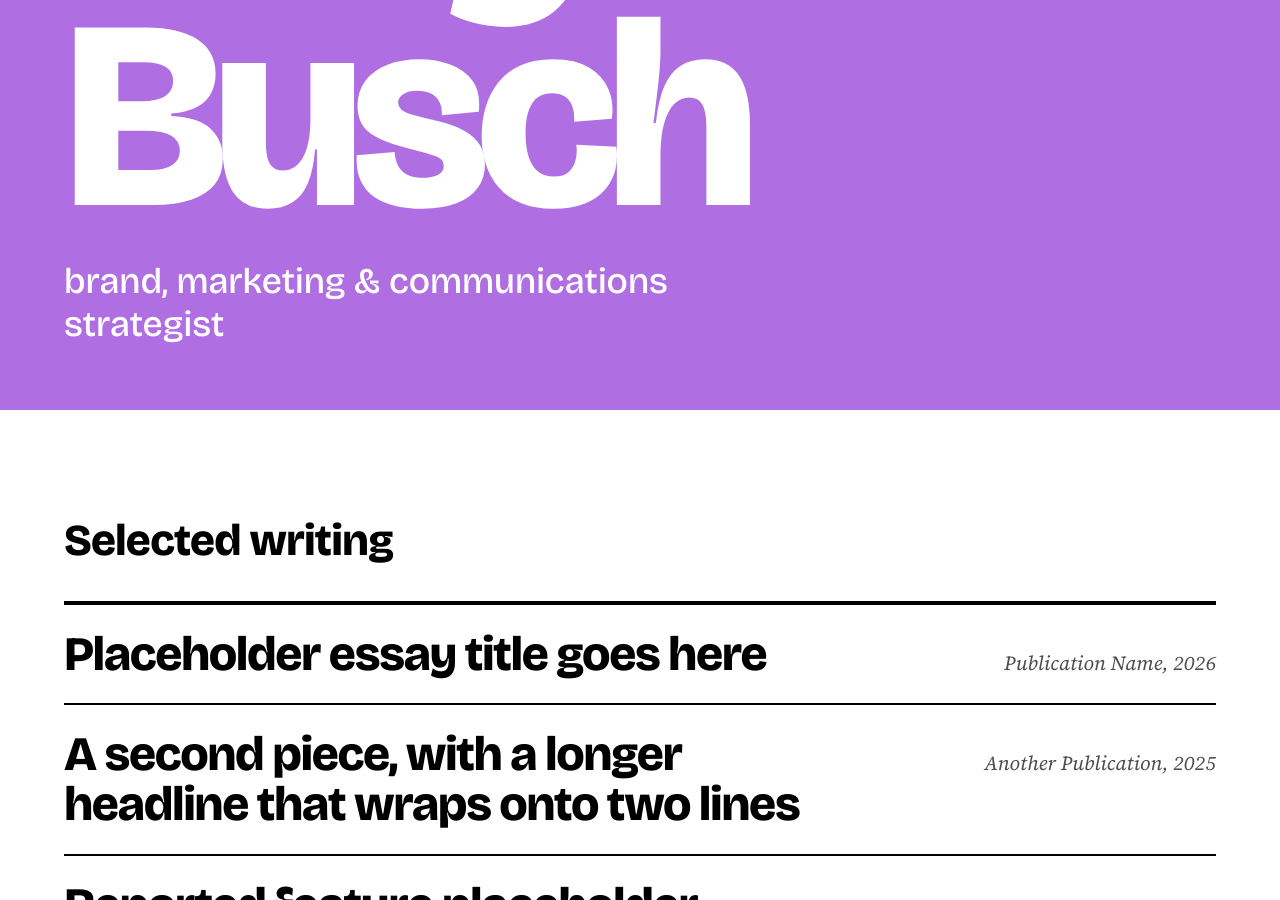
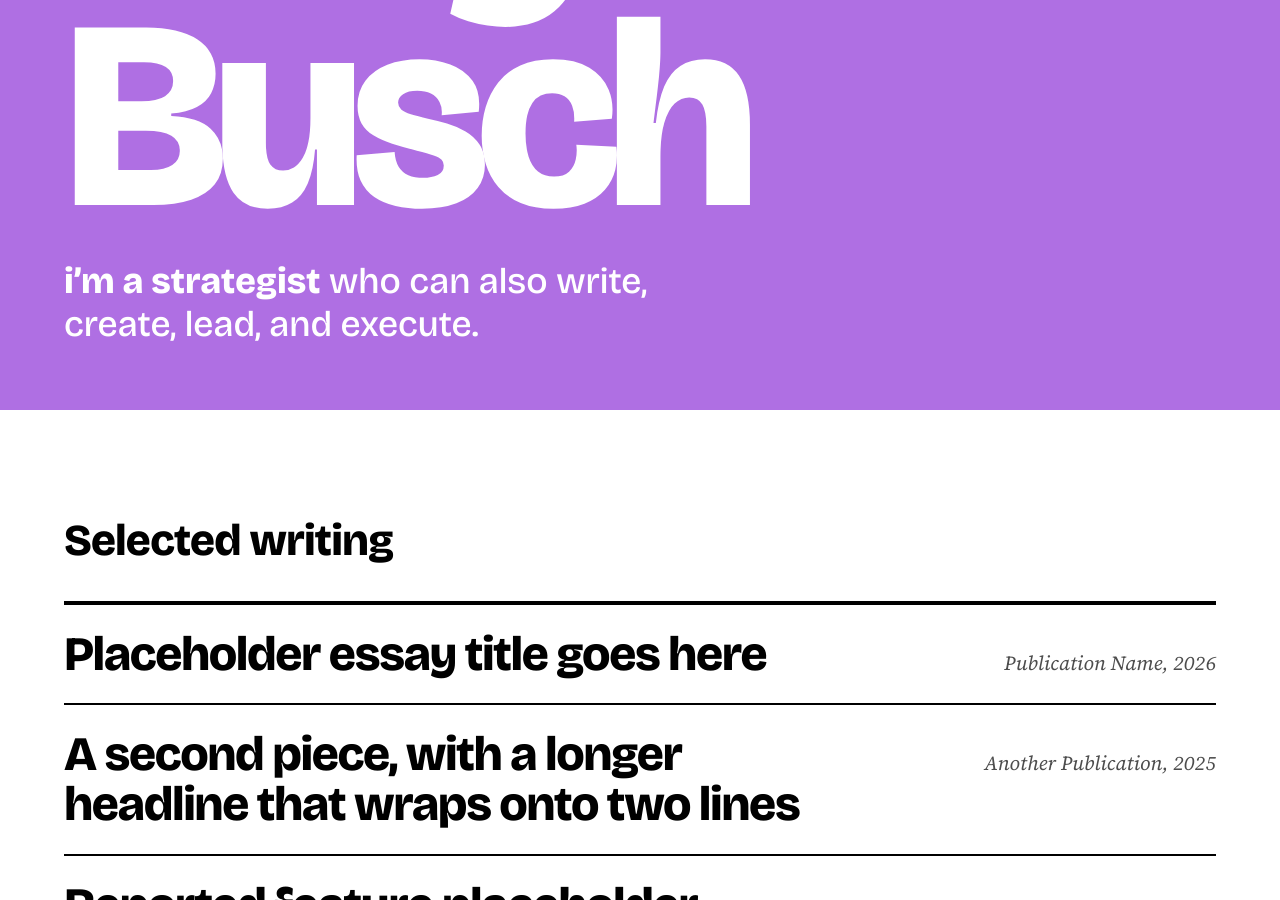
Before and after one commit to b10sweeper/b10sweeper.github.io, a Jekyll site: the page built from index.md, in a window 1280 px wide and 900 px high, scrolled down 360 px. Built offline with Jekyll 4.4.1, drawn with Linux system fonts in a browser that asks for light colours.

Commit message:
Update _config.yml

```diff
--- a/_config.yml
+++ b/_config.yml
@@ -1,5 +1,5 @@
 title: Amy Busch
-description: brand, marketing & communications strategist
+description: <strong>i’m a strategist</strong> who can also write, create, lead, and execute.
 email: hello@example.com
 url: "https://b10sweeper.github.io"
 baseurl: ""
```
